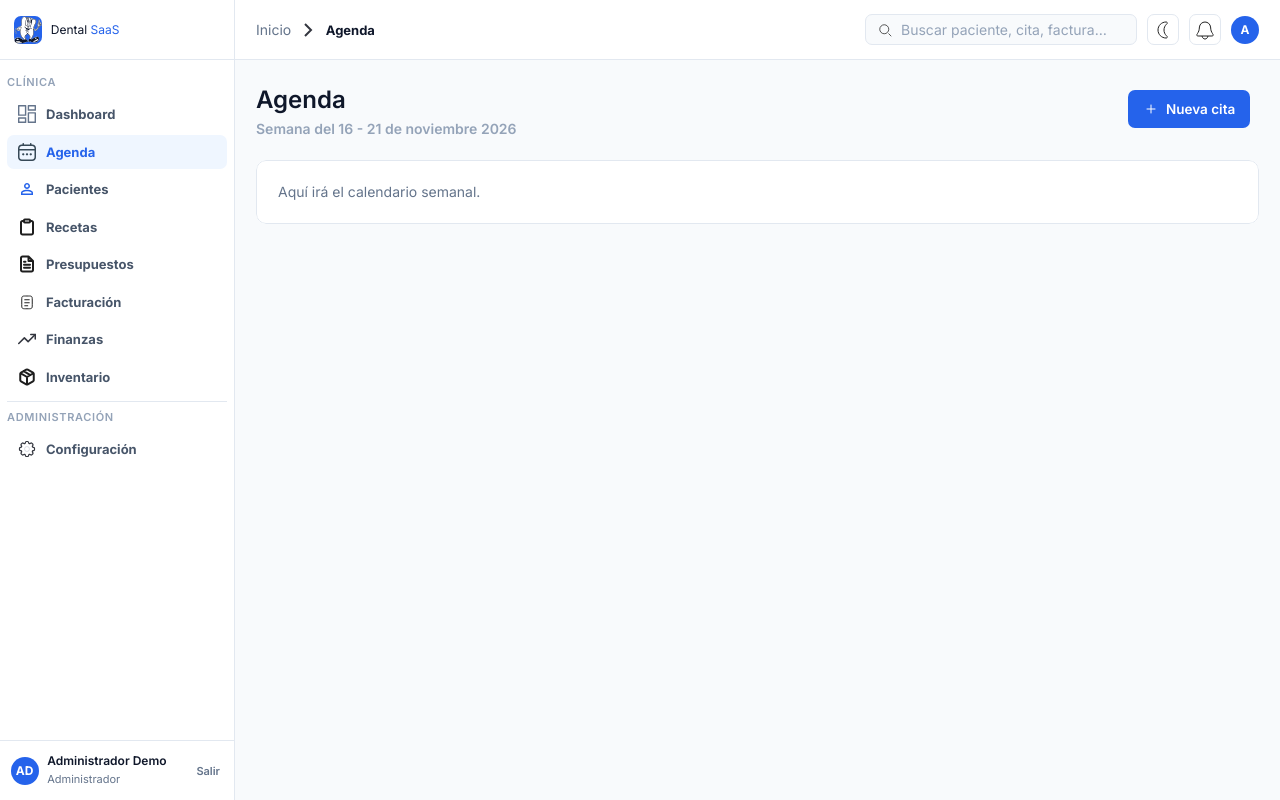
After one commit to JesusEscudero-S/DentalSaaS, a Laravel app: page /agenda in a window 1280 px wide. The commit adds this page. Run offline with Laravel 10, Linux system fonts and the light colour scheme; a user stored in the database is signed in; data comes from the database, SQL or seed files in the repository; style sheets or scripts are compiled from the project's sources; parts of the project's set-up code (start-up, migrations or seed data) failed here and were passed over.

Commit message:
view controller Appointments

```diff
--- /dev/null
+++ b/app/Http/Controllers/Agenda/AgendaController.php
@@ -0,0 +1,18 @@
+<?php
+
+namespace App\Http\Controllers\Agenda;
+
+use App\Http\Controllers\Controller;
+use Illuminate\Http\Request;
+use Illuminate\View\View;
+
+class AgendaController extends Controller
+{
+    public function index(Request $request): View
+    {
+        $weekStart = now()->startOfWeek();
+        $weekEnd = $weekStart->copy()->addDays(5);
+
+        return view('agenda.index', ['weekStart' => $weekStart, 'weekEnd' => $weekEnd]);
+    }
+}
--- /dev/null
+++ b/resources/views/agenda/index.blade.php
@@ -0,0 +1,27 @@
+
+<x-layouts.app title="Agenda" active="agenda" :breadcrumbs="['Agenda' => null]">
+    {{-- Encabezado --}}
+    <div class="flex items-start justify-between gap-6 pb-5">
+        <div class="py-[3px]">
+            <h1 class="text-h1 text-slate-900">Agenda</h1>
+            <p class="pt-[3px] text-body font-semibold text-slate-400">
+               Semana del {{ $weekStart->format('j') }} - {{ $weekEnd->translatedFormat('j \d\e F Y') }}
+            </p>
+        </div>
+        <div class="flex items-center gap-2.5 p-2.5">
+                <x-ui.button size="lg">
+                    <x-ui.icon name="add" :size="16" />
+                    Nueva cita
+                </x-ui.button>
+        </div>
+    </div>
+
+    <div class="overflow-hidden rounded-[10px] bg-white">
+       <x-ui.card class="p-6">
+        <p class="text-body text-slate-500">Aquí irá el calendario semanal.</p>
+        </x-ui.card>
+
+    </div>
+
+
+</x-layouts.app>
--- a/resources/views/components/layouts/app.blade.php
+++ b/resources/views/components/layouts/app.blade.php
@@ -17,7 +17,7 @@
         $active = $active ?? '';
         $nav = [
             ['key' => 'dashboard', 'label' => 'Dashboard', 'icon' => 'nav-dashboard', 'href' => null],
-            ['key' => 'agenda', 'label' => 'Agenda', 'icon' => 'nav-agenda', 'href' => null],
+            ['key' => 'agenda', 'label' => 'Agenda', 'icon' => 'nav-agenda', 'href' => route('agenda.index')],
             ['key' => 'pacientes', 'label' => 'Pacientes', 'icon' => 'nav-pacientes', 'href' => route('patients.index')],
             ['key' => 'recetas', 'label' => 'Recetas', 'icon' => 'nav-recetas', 'href' => null],
             ['key' => 'presupuestos', 'label' => 'Presupuestos', 'icon' => 'nav-presupuestos', 'href' => null],
--- /dev/null
+++ b/routes/modules/agenda.php
@@ -0,0 +1,9 @@
+<?php
+
+use App\Http\Controllers\Agenda\AgendaController;
+use Illuminate\Support\Facades\Route;
+
+// Módulo 4. Gestión de agenda
+Route::prefix('agenda')->name('agenda.')->group(function () {
+    Route::get('/', [AgendaController::class, 'index'])->name('index');
+});
--- a/routes/web.php
+++ b/routes/web.php
@@ -13,7 +13,7 @@ Route::middleware(['auth', 'organization'])->group(function () {
     Route::redirect('/', '/pacientes')->name('home');
 
     require __DIR__.'/modules/pacientes.php';
-    // require __DIR__.'/modules/agenda.php';
+    require __DIR__.'/modules/agenda.php';
     // require __DIR__.'/modules/servicios.php';
     // ...
 });
```
